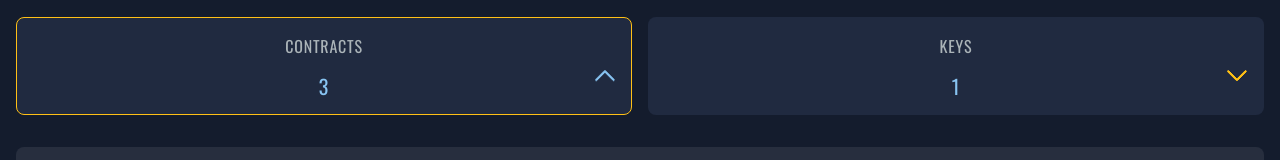
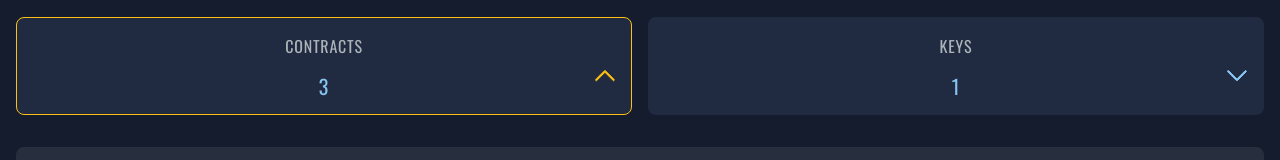
Before and after one commit to onflowser/flowser, a React (Create React App) app in the folder frontend/: page /accounts/details/1 in a window 1280 px wide. Shown: the part 474-634 px from the top of the page. Built offline with nearby package versions, Linux system fonts and the light colour scheme; a web font is replaced by a local one.

Commit message:
- Revert CaretIcon colors

```diff
--- a/frontend/src/shared/components/caret-icon/CaretIcon.module.scss
+++ b/frontend/src/shared/components/caret-icon/CaretIcon.module.scss
@@ -2,13 +2,14 @@
 @import 'styles/colors';
 
 .root {
-  fill: $color-main-yellow;
-  stroke: $color-main-yellow;
+
   @include flipVertical(.2s, 0deg);
+  fill: $color-link-blue;
+  stroke: $color-link-blue;
 
   &.isOpen {
     @include flipVertical(.2s);
-    fill: $color-link-blue;
-    stroke: $color-link-blue;
+    fill: $color-main-yellow;
+    stroke: $color-main-yellow;
   }
 }
```
